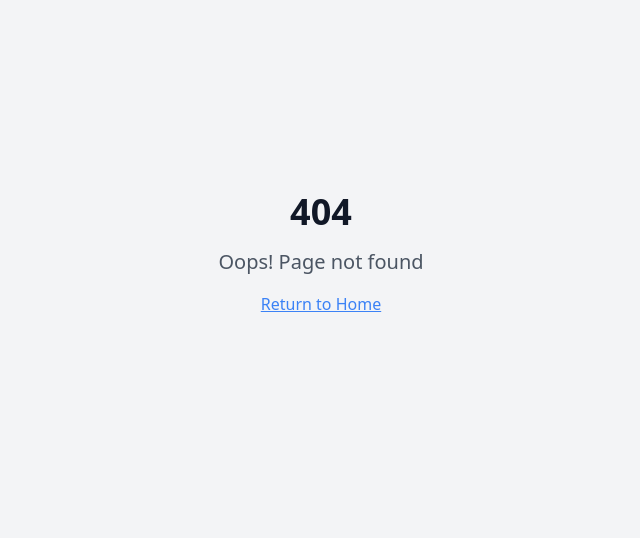
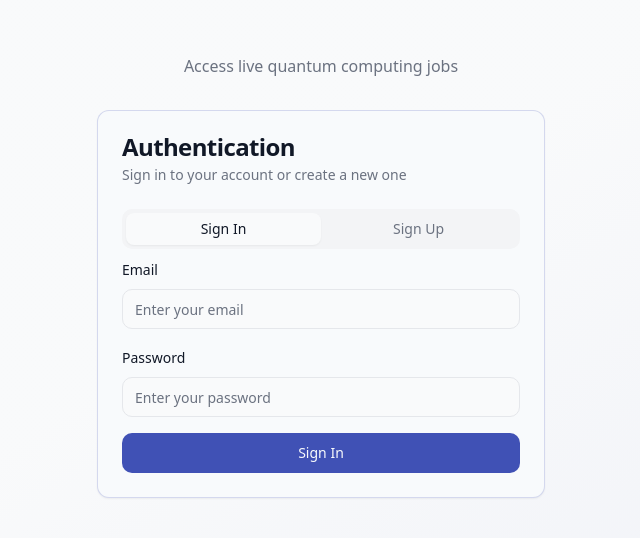
Before and after one commit to krishk2/stark-ibm-dashboard, a React (Vite) app: page /auth in a window 1280 px wide. Before the commit this address had no page. Shown: the part 146-684 px from the top of the page, without its empty margins (319-959 px from the left). Built offline with nearby package versions, Linux system fonts and the light colour scheme.

Commit message:
Add login functionality
Added login and signup functionality to the application. A `.env` file was created to manage environment variables, likely for Supabase authentication.

```diff
--- a/src/App.tsx
+++ b/src/App.tsx
@@ -5,6 +5,7 @@ import { QueryClient, QueryClientProvider } from "@tanstack/react-query";
 import { BrowserRouter, Routes, Route } from "react-router-dom";
 import Index from "./pages/Index";
 import NotFound from "./pages/NotFound";
+import Auth from "./pages/Auth";
 
 const queryClient = new QueryClient();
 
@@ -16,6 +17,7 @@ const App = () => (
       <BrowserRouter>
         <Routes>
           <Route path="/" element={<Index />} />
+          <Route path="/auth" element={<Auth />} />
           {/* ADD ALL CUSTOM ROUTES ABOVE THE CATCH-ALL "*" ROUTE */}
           <Route path="*" element={<NotFound />} />
         </Routes>
--- /dev/null
+++ b/src/pages/Auth.tsx
@@ -0,0 +1,191 @@
+import { useState, useEffect } from 'react';
+import { useNavigate } from 'react-router-dom';
+import { supabase } from '@/integrations/supabase/client';
+import { Button } from '@/components/ui/button';
+import { Input } from '@/components/ui/input';
+import { Label } from '@/components/ui/label';
+import { Card, CardContent, CardDescription, CardHeader, CardTitle } from '@/components/ui/card';
+import { Tabs, TabsContent, TabsList, TabsTrigger } from '@/components/ui/tabs';
+import { useToast } from '@/hooks/use-toast';
+import { Loader2 } from 'lucide-react';
+
+const Auth = () => {
+  const [email, setEmail] = useState('');
+  const [password, setPassword] = useState('');
+  const [loading, setLoading] = useState(false);
+  const [user, setUser] = useState(null);
+  const navigate = useNavigate();
+  const { toast } = useToast();
+
+  useEffect(() => {
+    // Check if user is already logged in
+    const checkUser = async () => {
+      const { data: { session } } = await supabase.auth.getSession();
+      if (session?.user) {
+        navigate('/');
+      }
+    };
+    checkUser();
+
+    // Listen for auth changes
+    const { data: { subscription } } = supabase.auth.onAuthStateChange((event, session) => {
+      if (session?.user) {
+        navigate('/');
+      }
+    });
+
+    return () => subscription.unsubscribe();
+  }, [navigate]);
+
+  const signUp = async (e: React.FormEvent) => {
+    e.preventDefault();
+    setLoading(true);
+
+    const redirectUrl = `${window.location.origin}/`;
+
+    const { error } = await supabase.auth.signUp({
+      email,
+      password,
+      options: {
+        emailRedirectTo: redirectUrl
+      }
+    });
+
+    if (error) {
+      toast({
+        variant: "destructive",
+        title: "Sign up failed",
+        description: error.message,
+      });
+    } else {
+      toast({
+        title: "Check your email",
+        description: "Please check your email for a confirmation link.",
+      });
+    }
+    setLoading(false);
+  };
+
+  const signIn = async (e: React.FormEvent) => {
+    e.preventDefault();
+    setLoading(true);
+
+    const { error } = await supabase.auth.signInWithPassword({
+      email,
+      password,
+    });
+
+    if (error) {
+      toast({
+        variant: "destructive",
+        title: "Sign in failed",
+        description: error.message,
+      });
+    }
+    setLoading(false);
+  };
+
+  return (
+    <div className="min-h-screen bg-gradient-to-br from-background via-background to-primary/5 flex items-center justify-center p-4">
+      <div className="w-full max-w-md">
+        <div className="text-center mb-8">
+          <h1 className="text-3xl font-bold bg-gradient-quantum bg-clip-text text-transparent">
+            IBM Quantum Dashboard
+          </h1>
+          <p className="text-muted-foreground mt-2">
+            Access live quantum computing jobs
+          </p>
+        </div>
+
+        <Card className="shadow-elegant border-primary/20">
+          <CardHeader>
+            <CardTitle>Authentication</CardTitle>
+            <CardDescription>
+              Sign in to your account or create a new one
+            </CardDescription>
+          </CardHeader>
+          <CardContent>
+            <Tabs defaultValue="signin" className="w-full">
+              <TabsList className="grid w-full grid-cols-2">
+                <TabsTrigger value="signin">Sign In</TabsTrigger>
+                <TabsTrigger value="signup">Sign Up</TabsTrigger>
+              </TabsList>
+
+              <TabsContent value="signin">
+                <form onSubmit={signIn} className="space-y-4">
+                  <div className="space-y-2">
+                    <Label htmlFor="signin-email">Email</Label>
+                    <Input
+                      id="signin-email"
+                      type="email"
+                      placeholder="Enter your email"
+                      value={email}
+                      onChange={(e) => setEmail(e.target.value)}
+                      required
+                    />
+                  </div>
+                  <div className="space-y-2">
+                    <Label htmlFor="signin-password">Password</Label>
+                    <Input
+                      id="signin-password"
+                      type="password"
+                      placeholder="Enter your password"
+                      value={password}
+                      onChange={(e) => setPassword(e.target.value)}
+                      required
+                    />
+                  </div>
+                  <Button
+                    type="submit"
+                    className="w-full"
+                    disabled={loading}
+                  >
+                    {loading && <Loader2 className="mr-2 h-4 w-4 animate-spin" />}
+                    Sign In
+                  </Button>
+                </form>
+              </TabsContent>
+
+              <TabsContent value="signup">
+                <form onSubmit={signUp} className="space-y-4">
+                  <div className="space-y-2">
+                    <Label htmlFor="signup-email">Email</Label>
+                    <Input
+                      id="signup-email"
+                      type="email"
+                      placeholder="Enter your email"
+                      value={email}
+                      onChange={(e) => setEmail(e.target.value)}
+                      required
+                    />
+                  </div>
+                  <div className="space-y-2">
+                    <Label htmlFor="signup-password">Password</Label>
+                    <Input
+                      id="signup-password"
+                      type="password"
+                      placeholder="Create a password"
+                      value={password}
+                      onChange={(e) => setPassword(e.target.value)}
+                      required
+                    />
+                  </div>
+                  <Button
+                    type="submit"
+                    className="w-full"
+                    disabled={loading}
+                  >
+                    {loading && <Loader2 className="mr-2 h-4 w-4 animate-spin" />}
+                    Sign Up
+                  </Button>
+                </form>
+              </TabsContent>
+            </Tabs>
+          </CardContent>
+        </Card>
+      </div>
+    </div>
+  );
+};
+
+export default Auth;
--- a/src/pages/Index.tsx
+++ b/src/pages/Index.tsx
@@ -1,10 +1,64 @@
-import { Activity, Clock, Cpu, Zap } from "lucide-react";
+import { useState, useEffect } from 'react';
+import { useNavigate, Link } from 'react-router-dom';
+import { Activity, Clock, Cpu, Zap, LogOut, User } from "lucide-react";
+import { supabase } from '@/integrations/supabase/client';
 import { JobCard } from "@/components/JobCard";
 import { StatsCard } from "@/components/StatsCard";
 import { useQuantumJobs } from "@/hooks/useQuantumJobs";
+import { Button } from "@/components/ui/button";
+import type { User as SupabaseUser, Session } from '@supabase/supabase-js';
 
 const Index = () => {
   const { jobs, isLoading, stats } = useQuantumJobs();
+  const [user, setUser] = useState<SupabaseUser | null>(null);
+  const [session, setSession] = useState<Session | null>(null);
+  const navigate = useNavigate();
+
+  useEffect(() => {
+    // Set up auth state listener FIRST
+    const { data: { subscription } } = supabase.auth.onAuthStateChange(
+      (event, session) => {
+        setSession(session);
+        setUser(session?.user ?? null);
+
+        // Redirect to auth if not logged in
+        if (!session?.user) {
+          navigate('/auth');
+        }
+      }
+    );
+
+    // THEN check for existing session
+    supabase.auth.getSession().then(({ data: { session } }) => {
+      setSession(session);
+      setUser(session?.user ?? null);
+
+      // Redirect to auth if not logged in
+      if (!session?.user) {
+        navigate('/auth');
+      }
+    });
+
+    return () => subscription.unsubscribe();
+  }, [navigate]);
+
+  const handleSignOut = async () => {
+    await supabase.auth.signOut();
+  };
+
+  // Don't render the dashboard if user is not authenticated
+  if (!user) {
+    return (
+      <div className="min-h-screen bg-background flex items-center justify-center">
+        <div className="text-center">
+          <h1 className="text-2xl font-bold mb-4">Please sign in to access the dashboard</h1>
+          <Link to="/auth">
+            <Button>Go to Login</Button>
+          </Link>
+        </div>
+      </div>
+    );
+  }
 
   if (isLoading) {
     return (
@@ -22,6 +76,7 @@ const Index = () => {
       {/* Header */}
       <header className="border-b border-border/50 bg-card/30 backdrop-blur-sm">
         <div className="container mx-auto px-6 py-4">
+          <div className="flex items-center justify-between">
             <div className="flex items-center gap-3">
               <div className="h-10 w-10 bg-gradient-quantum rounded-lg flex items-center justify-center shadow-glow">
                 <Cpu className="h-6 w-6 text-primary-foreground" />
@@ -29,6 +84,23 @@ const Index = () => {
               <div>
                 <h1 className="text-2xl font-bold text-foreground">IBM Quantum Dashboard</h1>
                 <p className="text-sm text-muted-foreground">Live quantum computing jobs</p>
+              </div>
+            </div>
+
+            <div className="flex items-center gap-4">
+              <div className="flex items-center gap-2 text-sm text-muted-foreground">
+                <User className="w-4 h-4" />
+                {user.email}
+              </div>
+              <Button
+                variant="outline"
+                size="sm"
+                onClick={handleSignOut}
+                className="gap-2"
+              >
+                <LogOut className="w-4 h-4" />
+                Sign Out
+              </Button>
             </div>
           </div>
         </div>
```
Also changed, not shown: 1 other file (tests, documents, lock files or other folders). Lines whose indentation alone changed are shown as unchanged.
